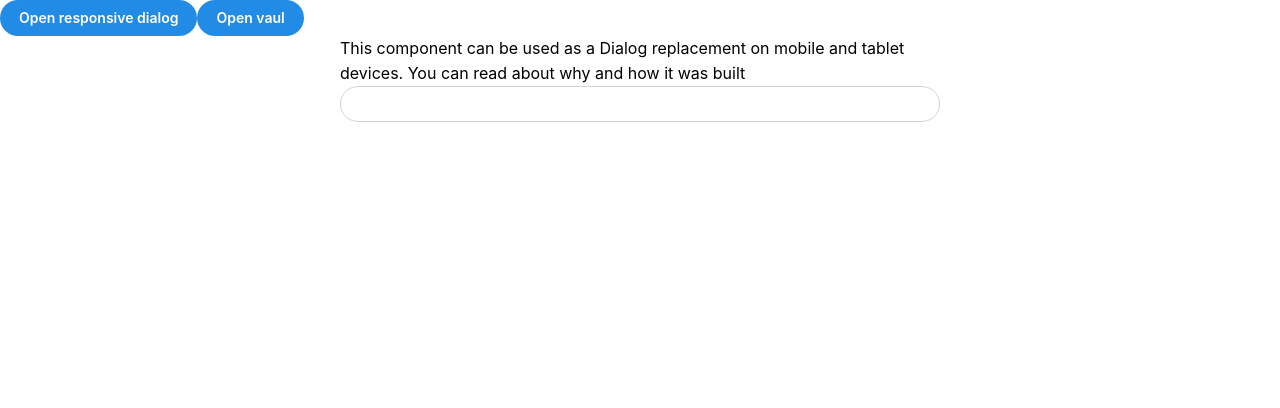
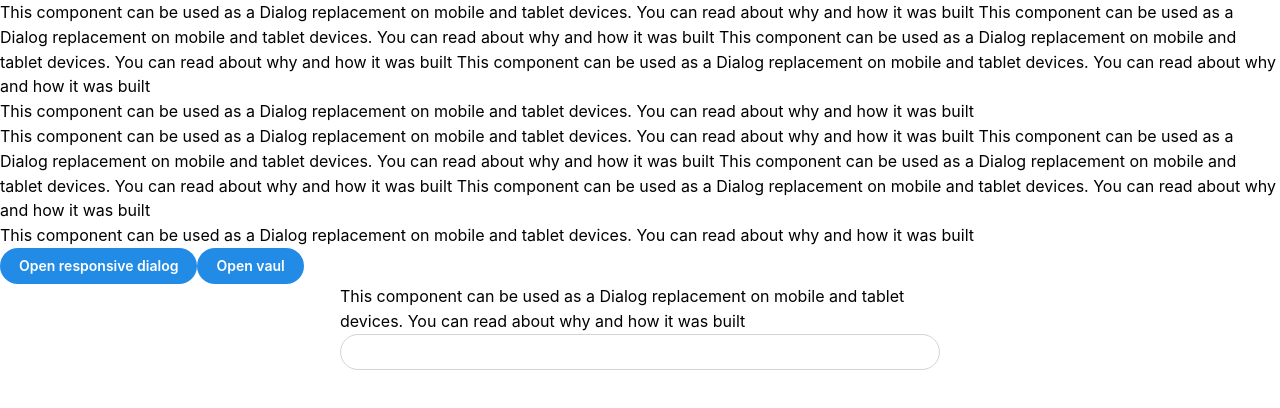
Before and after one commit to AndrejNemec/mantine-vaul, a React (Vite) app: page / in a window 1280 px wide. Shown: the top 408 px of the page. Built offline with nearby package versions, Linux system fonts and the light colour scheme.

Commit message:
feat: cosmetics

```diff
--- a/package.json
+++ b/package.json
@@ -1,7 +1,7 @@
 {
   "name": "mantine-vaul",
   "private": false,
-  "version": "0.4.6",
+  "version": "0.4.7",
   "description": "A drawer component library for mobile devices, leveraging the power of Vaul for seamless integration.",
   "packageManager": "pnpm@8.4.0",
   "repository": {
--- a/src/dev/App.tsx
+++ b/src/dev/App.tsx
@@ -10,6 +10,34 @@ export const App = () => {
     return (
         <div>
             <Box>
+                <Text>
+                    This component can be used as a Dialog replacement on mobile and tablet devices. You can read
+                    about why and how it was built{' '}
+                    This component can be used as a Dialog replacement on mobile and tablet devices. You can read
+                    about why and how it was built{' '}
+                    This component can be used as a Dialog replacement on mobile and tablet devices. You can read
+                    about why and how it was built{' '}
+                    This component can be used as a Dialog replacement on mobile and tablet devices. You can read
+                    about why and how it was built{' '}
+                </Text>
+                <Text>
+                    This component can be used as a Dialog replacement on mobile and tablet devices. You can read
+                    about why and how it was built{' '}
+                </Text>
+                <Text>
+                    This component can be used as a Dialog replacement on mobile and tablet devices. You can read
+                    about why and how it was built{' '}
+                    This component can be used as a Dialog replacement on mobile and tablet devices. You can read
+                    about why and how it was built{' '}
+                    This component can be used as a Dialog replacement on mobile and tablet devices. You can read
+                    about why and how it was built{' '}
+                    This component can be used as a Dialog replacement on mobile and tablet devices. You can read
+                    about why and how it was built{' '}
+                </Text>
+                <Text>
+                    This component can be used as a Dialog replacement on mobile and tablet devices. You can read
+                    about why and how it was built{' '}
+                </Text>
                 <Button onClick={() => setOpenedResponsiveModal(true)}>
                     Open responsive dialog
                 </Button>
@@ -17,7 +45,6 @@ export const App = () => {
                     title='Responsive dialog'
                     opened={openedResponsiveModal}
                     onClose={setOpenedResponsiveModal}
-                    scrollAreaComponent={ScrollArea.Autosize}
                     footer={
                         <Box>
                             <Button>
--- a/src/lib/VaulRoot.tsx
+++ b/src/lib/VaulRoot.tsx
@@ -264,6 +264,7 @@ export const VaulRoot = (_props: VaulRootProps) => {
                 scrollLockTimeout={scrollLockTimeout}
                 closeThreshold={closeThreshold}
                 dismissible={dismissible}
+                preventScrollRestoration={false}
                 shouldScaleBackground={false}
                 modal={false}
             >
--- a/src/lib/vaul.module.css
+++ b/src/lib/vaul.module.css
@@ -90,7 +90,6 @@
 
 .footer {
   width: 100%;
-  margin-top: var(--mantine-spacing-xs);
   padding: var(--mantine-spacing-xs);
   background-color: var(--mantine-color-body);
   border-top: rem(1px) solid light-dark(var(--mantine-color-gray-3), var(--mantine-color-dark-4));
```
